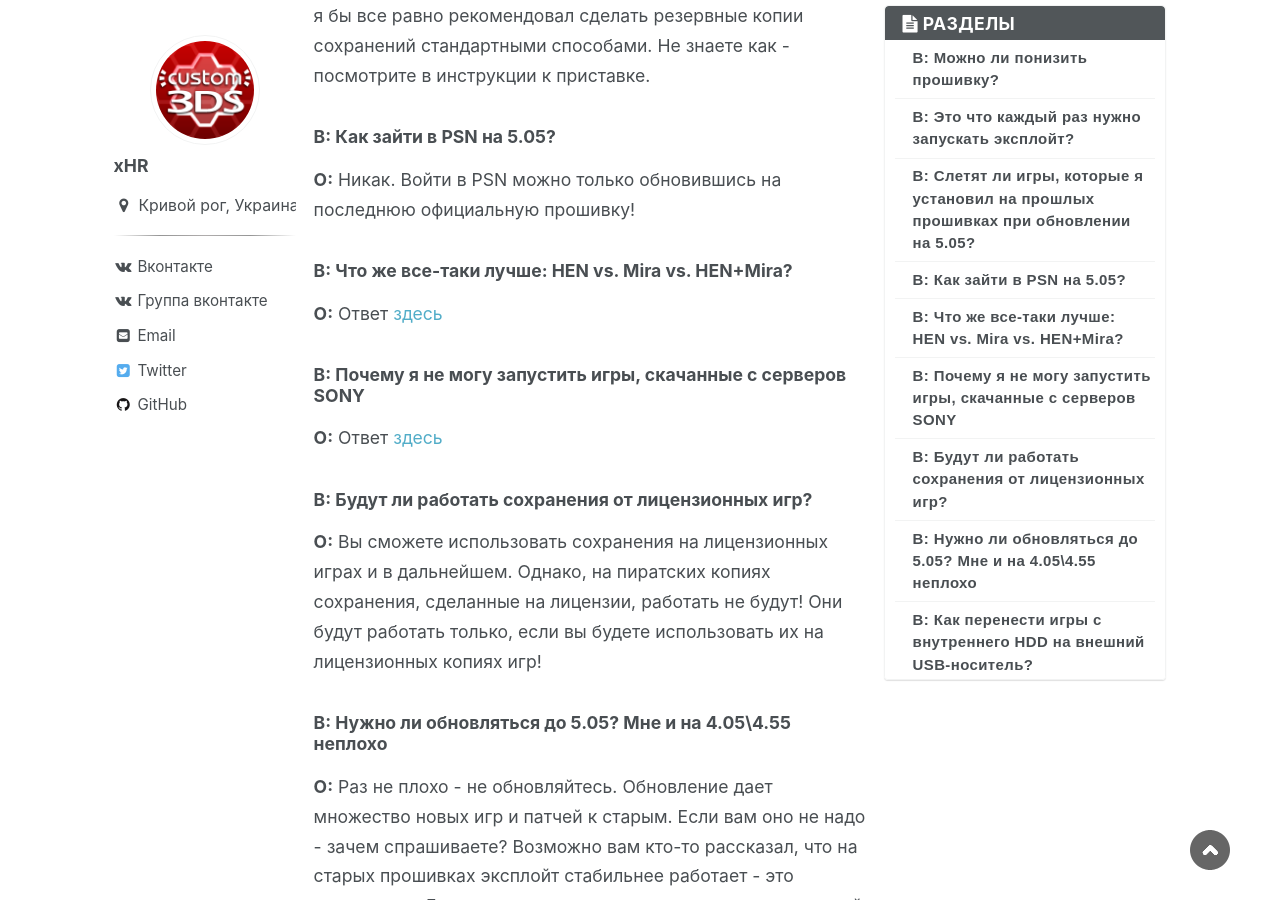
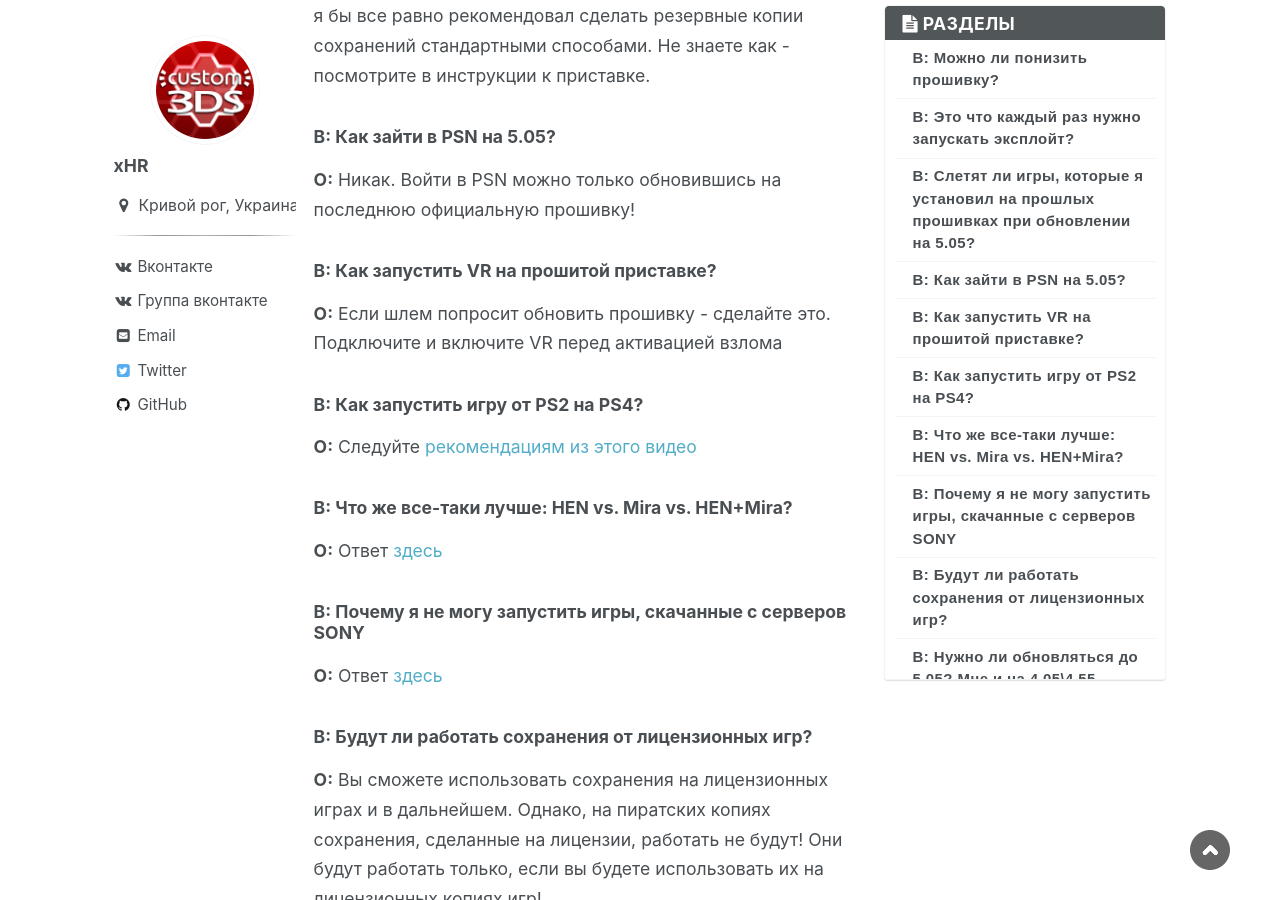
Before and after one commit to rashevskyv/ps4, a Jekyll site: the page built from _pages/faq.md, in a window 1280 px wide and 900 px high, scrolled down 929 px. Built offline with Jekyll 4.4.1, drawn with Linux system fonts in a browser that asks for light colours; nearby versions of some CDN libraries.

Commit message:
additional info for faq

```diff
--- a/_pages/faq.md
+++ b/_pages/faq.md
@@ -17,6 +17,12 @@
 
 ### **В:** Как зайти в PSN на 5.05?
 **О:** Никак. Войти в PSN можно только обновившись на последнюю официальную прошивку!
+
+### **В:** Как запустить VR на прошитой приставке?
+**О:** Если шлем попросит обновить прошивку - сделайте это. Подключите и включите VR перед активацией взлома
+
+### **В:** Как запустить игру от PS2 на PS4?
+**О:** Следуйте [рекомендациям из этого видео](https://www.youtube.com/watch?v=3g55-wF0_H0){:target="_blank"}
 
 ### **В:** Что же все-таки лучше: HEN vs. Mira vs. HEN+Mira?
 **О:** Ответ [здесь](https://vk.com/@jailbreakps4-chto-zhe-vse-taki-luchshe-hen-vs-mira-vs-henmira){:target="_blank"}
```
